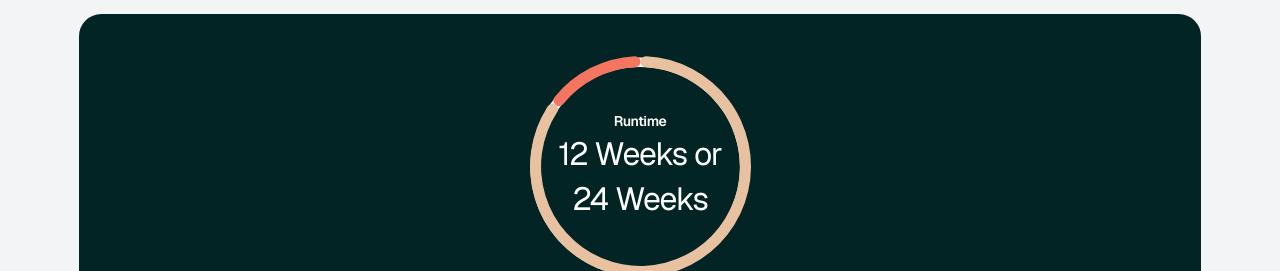
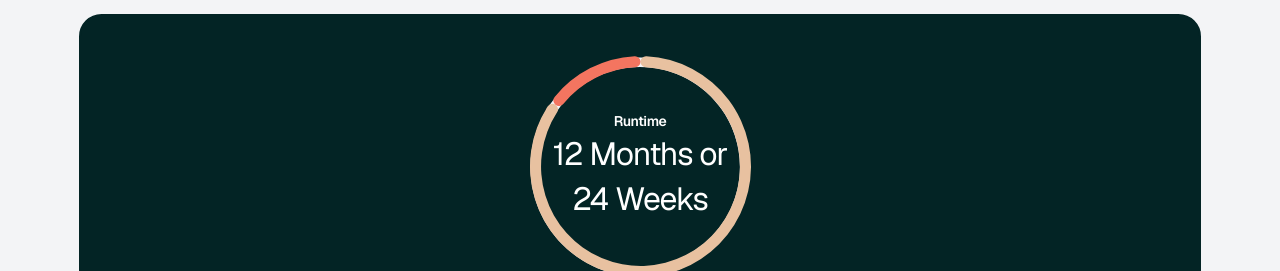
Before and after one commit to Israel-Beni/koajo-frontend, a Next.js app: page / in a window 1280 px wide. Shown: the part 2940-3211 px from the top of the page. Built offline with nearby package versions, Linux system fonts and the light colour scheme.

Commit message:
fix: correct duration text in Features component from "12 Weeks" to "12 Months"

```diff
--- a/component/features.tsx
+++ b/component/features.tsx
@@ -57,7 +57,7 @@ export const features = [
       >
         <div className="flex flex-col items-center justify-center text-center">
           <span className="text-sm font-semibold text-white">Runtime</span>
-          <span className="text-xl text-white">12 Weeks or 24 Weeks</span>
+          <span className="text-xl text-white">12 Months or 24 Weeks</span>
         </div>
       </Donot>
     ),
```
